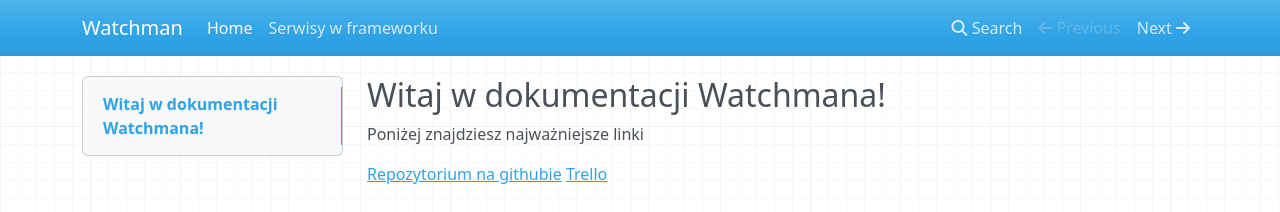
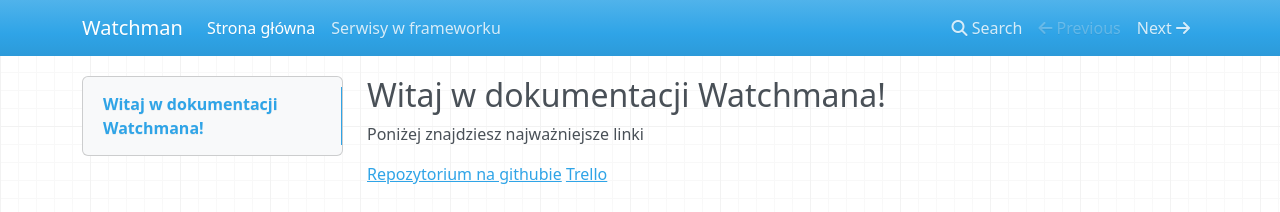
Before and after one commit to Devscord-Team/Watchman, an MkDocs documentation site: the page built from docs/index.md, in a window 1280 px wide. Shown: the top 212 px of the page. Built offline with MkDocs 1.6.1, drawn with Linux system fonts in a browser that asks for light colours; nearby versions of some CDN libraries.

Commit message:
update nav

```diff
--- a/mkdocs.yml
+++ b/mkdocs.yml
@@ -1,4 +1,4 @@
 site_name: Watchman
 nav:
-    - 'Home': index.md
+    - 'Strona główna': index.md
     - 'Serwisy w frameworku': 135-services-in-framework.md
```
